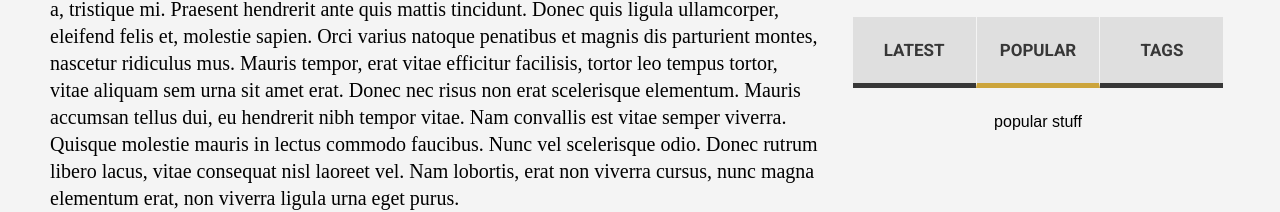
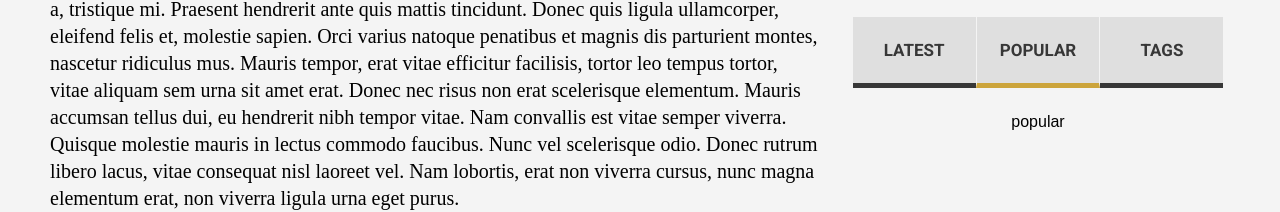
Before and after one commit to taihelsel/open-source-forum, a React (Create React App) app: page /posts/test in a window 1280 px wide. Both pictures are taken after a click on the item "POPULAR". Shown: the part 1054-1266 px from the top of the page. Built offline with nearby package versions, Linux system fonts and the light colour scheme.

Commit message:
rendering popular post component

```diff
--- a/src/App.css
+++ b/src/App.css
@@ -419,6 +419,7 @@ html,body,.App{
     padding:0;
     list-style: none;
 }
+        /*Latest*/
 .explorer-latest-item{
     width:90%;
     height:4em;
@@ -435,16 +436,16 @@ html,body,.App{
     float:left;
 }
 .explorer-latest-item  h1{
-    margin:0;
-    padding:0;
-    display:inline-block;
-    float:right;
+    margin: 0;
+    padding: 0;
+    display: inline-block;
+    float: right;
     text-align: left;
-    width:60%;
-    font-weight:500;
-    font-family:"Roboto", sans-serif;
-    font: size 21px;
-    margin-top:10px;
+    width: 64%;
+    font-weight: 500;
+    font-family: "Roboto", sans-serif;
+    font-size: 19px;
+    margin-top: 6px;
 }
 .explorer-latest-item-stats{
     position: absolute;
@@ -453,3 +454,9 @@ html,body,.App{
     text-align:center;
     width:100%;
 }
+        /*Popular*/
+#explorer-popular-container{
+    margin:0;
+    padding:0;
+    list-style: none;
+}
--- a/src/components/SinglePost/SideBar/Explorer/ExplorerContent.js
+++ b/src/components/SinglePost/SideBar/Explorer/ExplorerContent.js
@@ -2,6 +2,7 @@ import React, { Component } from 'react';
 
 /*React Components*/
 import Latest from "./Latest.js";
+import Popular from "./Popular.js";
 class ExplorerContent extends Component {
     render() {
         switch (this.props.currentNav.toLowerCase()) {
@@ -9,11 +10,7 @@ class ExplorerContent extends Component {
                 return <Latest />
                 break;
             case "popular":
-                return (
-                    <div>
-                        popular stuff
-                    </div>
-                );
+                return <Popular />
                 break;
             case "tags":
                 return (
--- /dev/null
+++ b/src/components/SinglePost/SideBar/Explorer/Popular.js
@@ -0,0 +1,13 @@
+import React, { Component } from 'react';
+
+class Popular extends Component {
+  render() {
+    return (
+      <ul id="explorer-popular-container">
+      popular
+      </ul>
+    );
+  }
+}
+
+export default Popular;
```
